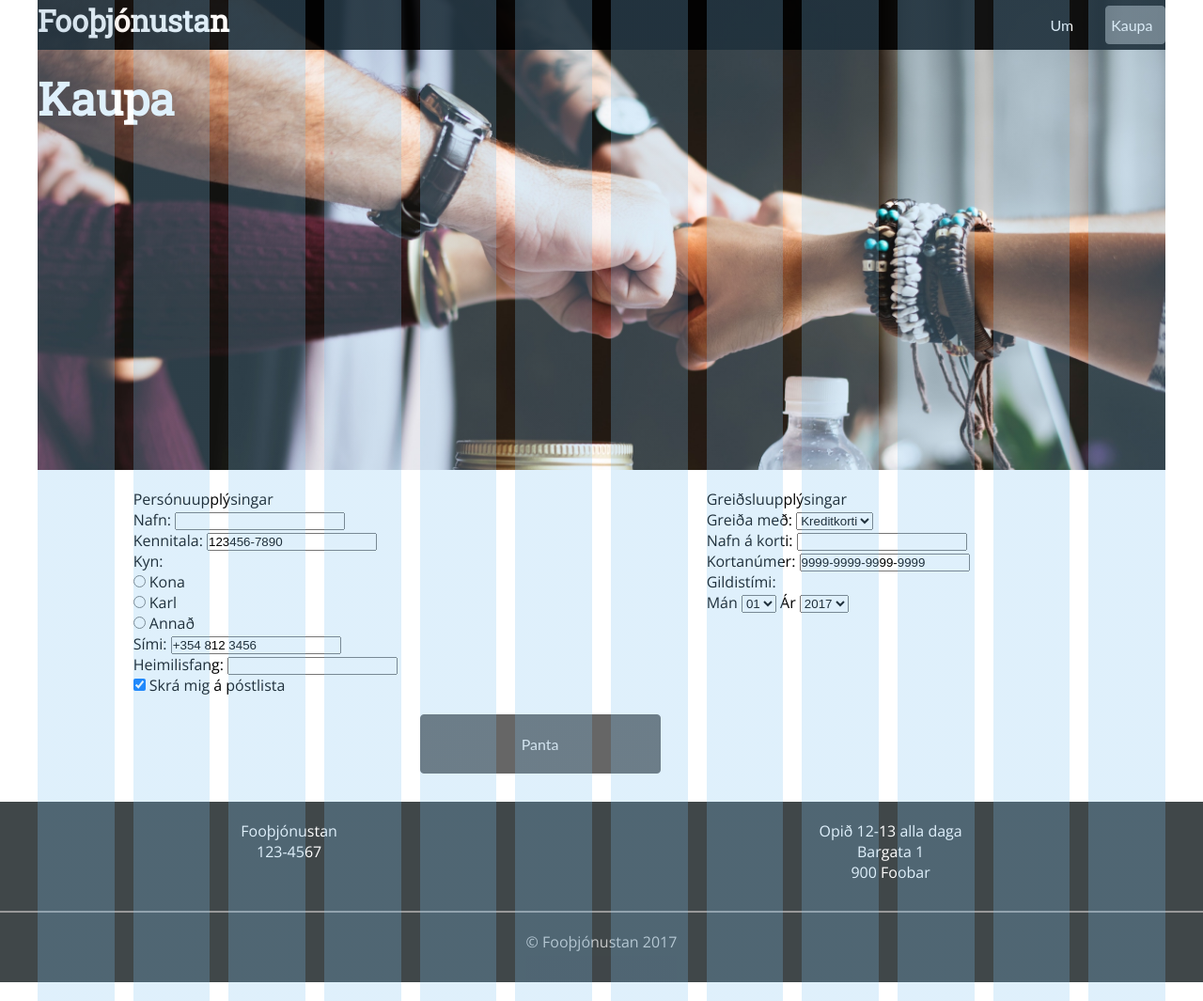
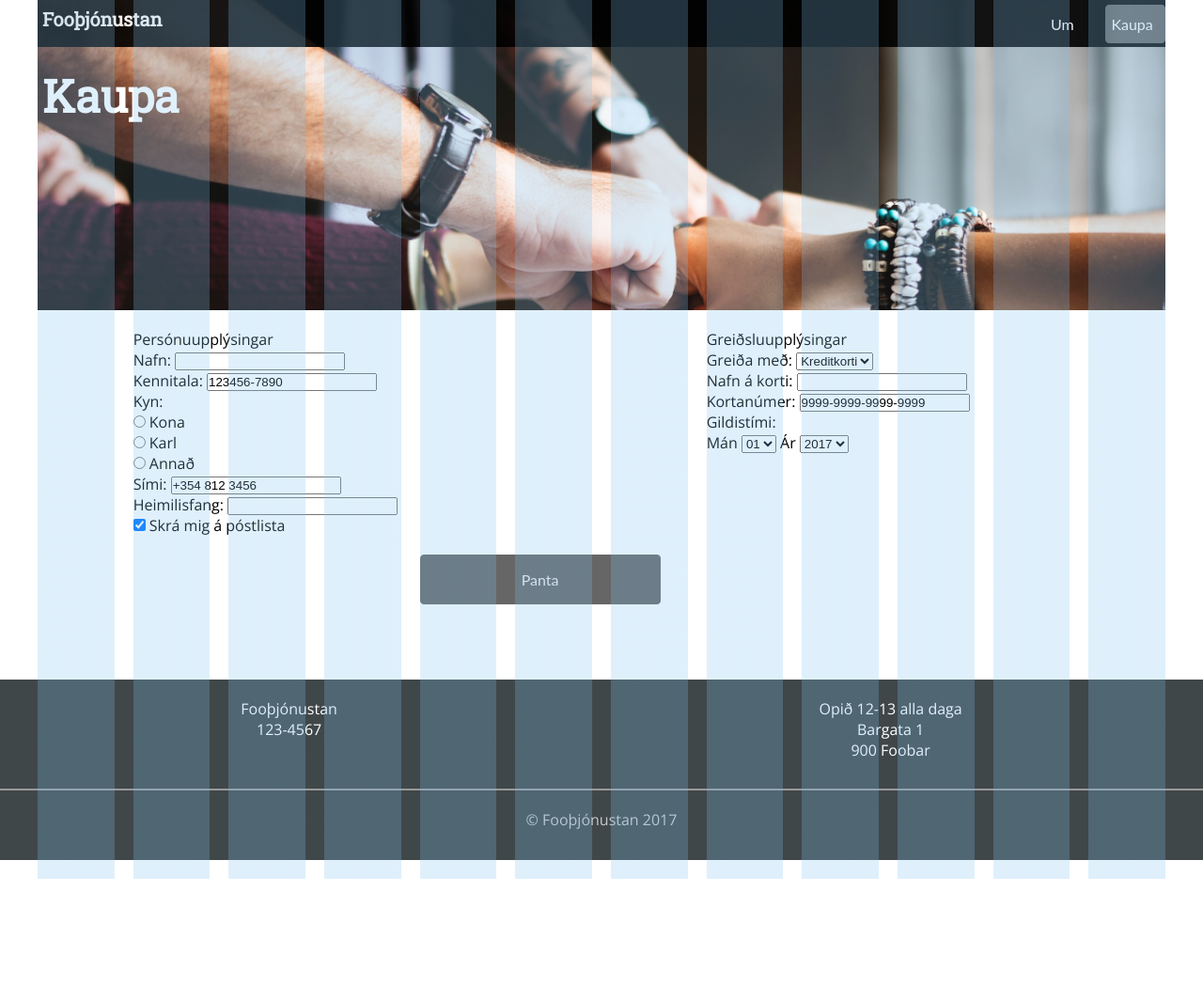
Before and after one commit to SonjaDogg/Stort-verkefni-1, a website: page form.html in a window 1280 px wide. Shown: the whole page at 94% size. After the commit the page ends 935 px from the top, so only its background shows below. Drawn offline with nearby package versions, Linux system fonts and the light colour scheme; files that its build step writes are made by us from their sources.

Commit message:
Changed the footer and header, think they are pretty much done.

```diff
--- a/scss/button.scss
+++ b/scss/button.scss
@@ -1,10 +1,10 @@
 .button {
   display: flex;
-
   width: 100%;
   max-width: 256px;
   padding: 10px 5px;
-  margin: 0;
+
+  margin-bottom: 50px;
 
   overflow: hidden;
 
@@ -48,26 +48,24 @@
   }
 
   &--one {
-    //text-align: center;
-    //position: absolute;
     right: 90px;
     width: 70px;
     box-sizing: border-box;
-    //margin-top: -60px;
+    margin-bottom: 0;
     background-color: transparent;
     border: 0;
-    //vertical-align: middle;
   }
 
   &--two {
-    //position: absolute;
     right: 10px;
     width: 70px;
-    //margin-top: -60px;
+    margin-bottom: 0;
   }
 
   &--three {
-    display: inline-block;
+    display: block;
+    padding: 5px 0;
+    margin: 0 auto;
   }
 
   a {
--- a/scss/grid.scss
+++ b/scss/grid.scss
@@ -74,6 +74,10 @@
     margin-left: (4 / 12 * 100) * 1%;
   }
 
+  &-7 {
+    margin-left: (7 / 12 * 100) * 1%;
+  }
+
   &-sm {
     @media (max-width: 599px) {
       &-0 {
--- a/scss/header.scss
+++ b/scss/header.scss
@@ -8,32 +8,30 @@
 
   &--about {
     display: inline-flex;
+    width: 100%;
+    min-height: 500px;
     flex-direction: column;
     align-items: stretch;
 
-    width: 100%;
-    min-height: 500px;
-
-    background: transparent url(../images/bg-subpage.jpg) no-repeat;
+    background: transparent url("../images/bg-subpage.jpg") no-repeat;
     background-size: cover;
   }
 
   &--form {
+    display: inline-flex;
     width: 100%;
+    min-height: 330px;
+    flex-direction: column;
 
-    display: inline-flex;
-    flex-direction: column;
     align-items: stretch;
 
-    width: 100%;
-    min-height: 500px;
-
-    background: transparent url(../images/bg-subpage.jpg) no-repeat;
+    background: transparent url("../images/bg-subpage.jpg") no-repeat;
     background-size: cover;
   }
 
   &--blackbar {
     display: flex;
+    height: 50px;
     opacity: 0.9;
   }
 }
--- a/scss/heading.scss
+++ b/scss/heading.scss
@@ -12,13 +12,15 @@
   }
 
   &--one {
-    margin-left: 10px;
+    margin-left: 15px;
     font-size: 3rem;
     color: #fff;
+    text-align: inherit;
   }
 
   &--two {
-    font-size: 2rem;
+    margin-left: 5px;
+    font-size: 1.25rem;
     color: #fff;
   }
 
```
